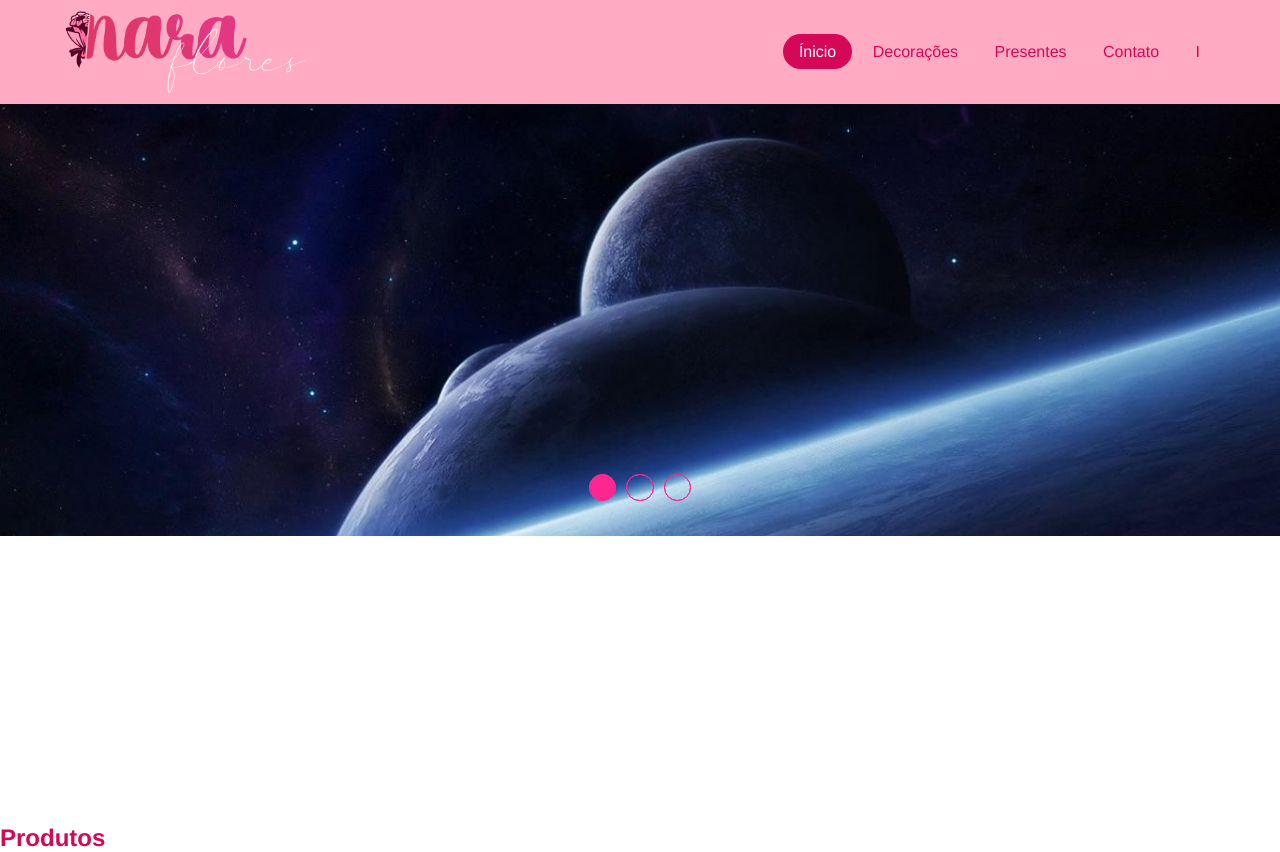
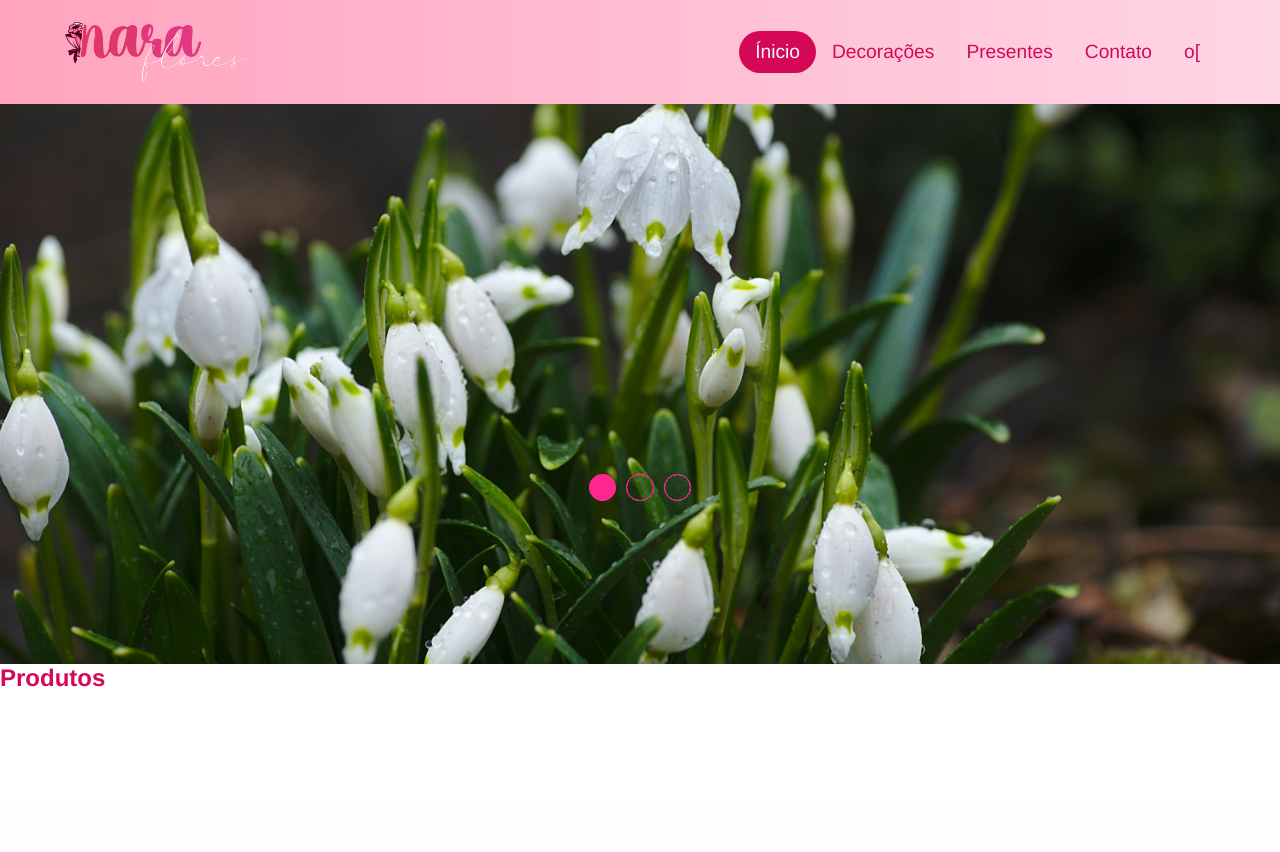
Before and after one commit to kayomira/naraflores, a PHP site: page / in a window 1280 px wide. After the commit the page ends 687 px from the top, so only its background shows below. Run offline with PHP 8.4, Linux system fonts and the light colour scheme.

Commit message:
Novas imagens

```diff
--- a/index.html
+++ b/index.html
@@ -9,13 +9,14 @@
 <body>
 
     <header class="hidden">
-        <img src="./images/nome completo vetor.png" class="logo" alt="Logo">
+
+        <a href="https://google.com"><img src="./images/nome completo vetor.png" class="logo" alt="Logo"></a>
         <nav>
             <a href="#" class="active">Ínicio</a>
             <a href="#">Decorações</a>
             <a href="#">Presentes</a>
             <a href="#">Contato</a>
-            <a href="#">I</a>
+            <a href="#">o[</a>
         </nav>
     </header>
 
@@ -28,15 +29,15 @@
 
 
             <div class="slide-box primeiro">
-                <a href="#"><img class="img-desktop" src="./images/1.jpg" alt="Slide 1"></a>
+                <a href="#"><img class="img-desktop" src="./images/jeena-paradies-FnqH9E5C2do-unsplash.jpg" alt="Slide 1"></a>
             </div>
 
             <div class="slide-box">
-                <a href="#"><img class="img-desktop" src="./images/1.jpg" alt="Slide 1"></a>
+                <a href="#"><img class="img-desktop" src="./images/slide 1.jpg" alt="Slide 1"></a>
             </div>
 
             <div class="slide-box">
-                <a href="#"><img class="img-desktop" src="./images/1.jpg" alt="Slide 1"></a>
+                <a href="#"><img class="img-desktop" src="./images/young-woman-covering-eyes-flowers-smiling.jpg" alt="Slide 1"></a>
             </div>
 
 
--- a/style.css
+++ b/style.css
@@ -23,26 +23,28 @@ header {
     align-items: center;
     height: 13%;
     padding: 0 5%;
-    background-color: #ffabc3;
+    background: linear-gradient(to right, #ffa3be, #ffd6e6);
     position: absolute;
     width: 100%;
 }
 
 .logo {
     display: flex;
-    max-width:30%;
-    max-height:80%;
+    max-width:27%;
+    max-height:50%;
     width: auto;
     height: auto;
 }
 
 header nav {
-    display: block;
+    display: flex;
 }
 
 header nav a {
     text-decoration: none;
-    font-size: 100%;
+    font-size: 120%;
+    max-width: 50%;
+    max-height: 50%;
     padding: 2% 16px;
     border-radius: 99dvh;
     color: rgb(213, 8, 87);
@@ -76,7 +78,7 @@ header nav:hover > a:not(:hover) {
 section.slider {
     margin: 0 auto;
     width: 100%;
-    max-height: 60%;
+    max-height: 20%;
     padding: 0;
     overflow: hidden
 }
@@ -101,6 +103,7 @@ section.slider {
 
 .slide-box img {
     width: 100%;
+    max-height: 70dvh;
 }
 
 .nav-manual, .nav-auto{
@@ -145,6 +148,7 @@ section.slider {
 
 #radio1:checked ~ .primeiro{
     margin-left: 0%;
+    transition: 0.6s;
 }
 #radio2:checked ~ .primeiro{
     margin-left: -25%;
```
Also changed, not shown: images/slide 1.jpg (added), 2 other files.
